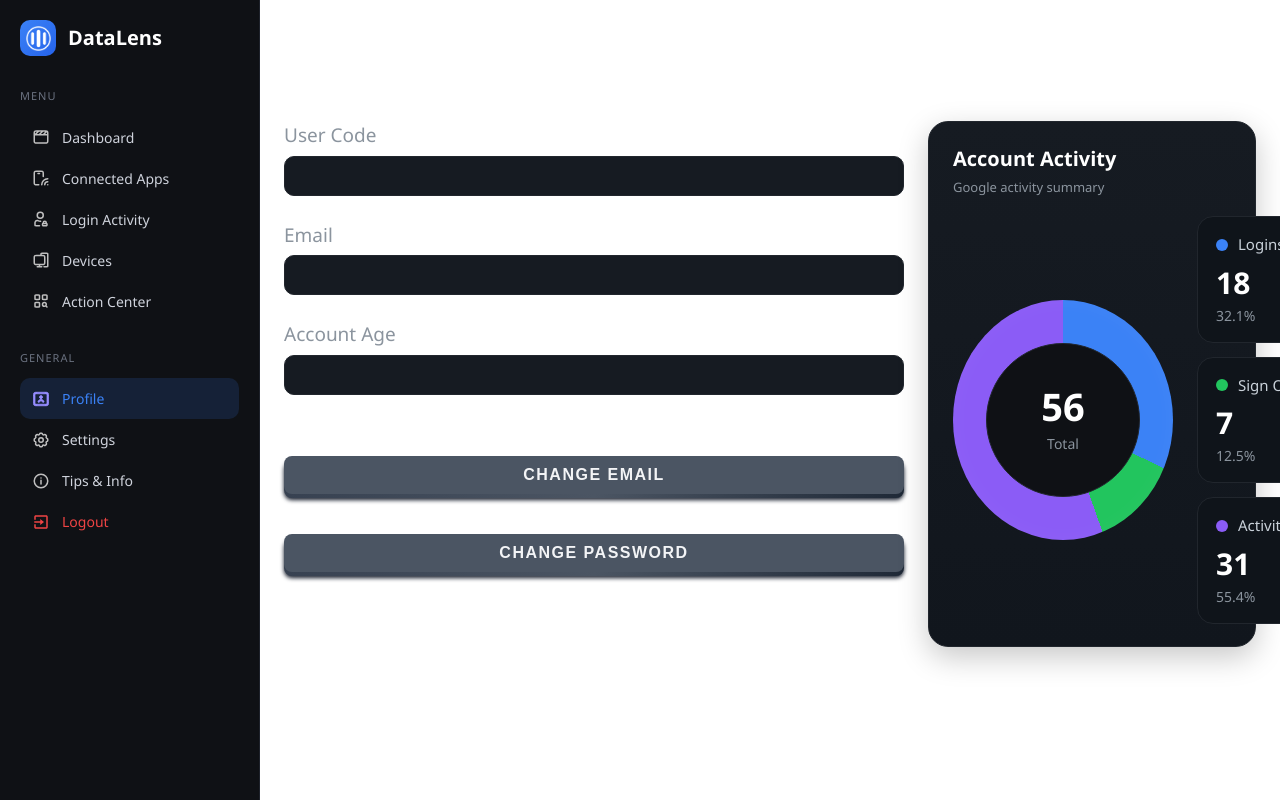
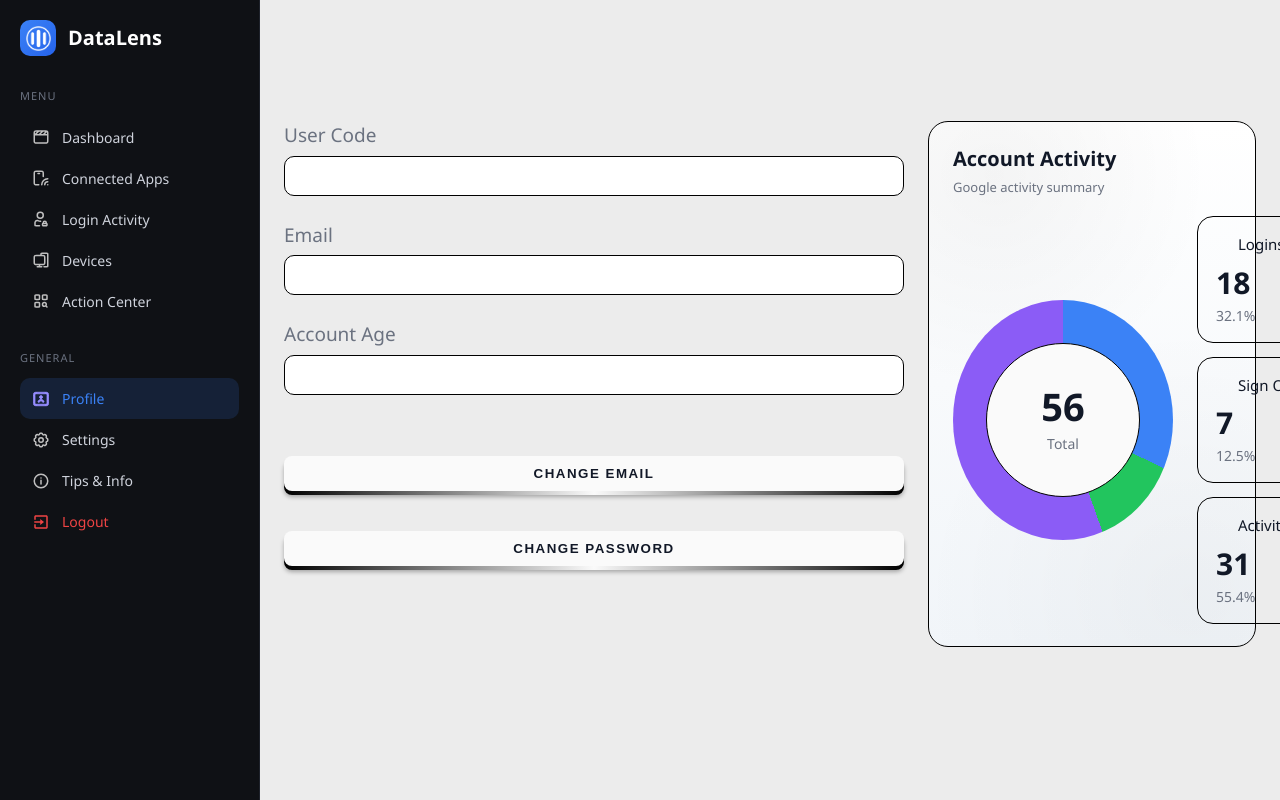
Before and after one commit to Saif-jaber/personal-data-privacy-dashboard, a React (Vite) app in the folder pdpd-dashboard/: page /profile in a window 1280 px wide. Built offline with nearby package versions, Linux system fonts and the light colour scheme; no server answers.

Commit message:
added the white ui almost done + fixed some ui bugs

```diff
--- a/pdpd-dashboard/src/components/Css/Dash.css
+++ b/pdpd-dashboard/src/components/Css/Dash.css
@@ -101,7 +101,7 @@
 /* ===== SUMMARY CARDS ===== */
 .summary-card {
   background: var(--card);
-  border-color: var(--border);
+  border: 1px solid var(--border);
   color: var(--text);
   padding: 12px 14px 14px;
   box-shadow: 0 6px 18px rgba(0, 0, 0, 0.142);
--- a/pdpd-dashboard/src/components/Css/ProfileActivityStats.css
+++ b/pdpd-dashboard/src/components/Css/ProfileActivityStats.css
@@ -1,11 +1,11 @@
 .profile-stats-card {
   width: 100%;
   min-width: 0;
-  background: linear-gradient(180deg, #161b22 0%, #11161d 100%);
-  border: 1px solid #21262d;
+  background: var(--stats-card-bg);
+  border: 1px solid var(--border);
   border-radius: 20px;
   padding: 22px 24px;
-  box-shadow: 0 10px 30px rgba(0, 0, 0, 0.22);
+  box-shadow: var(--shadow);
 }
 
 .profile-stats-header {
@@ -14,7 +14,7 @@
 
 .profile-stats-header h3 {
   margin: 0;
-  color: #ffffff;
+  color: var(--text);
   font-size: 20px;
   font-weight: 700;
 }
@@ -22,7 +22,7 @@
 .profile-stats-subtitle {
   display: inline-block;
   margin-top: 4px;
-  color: #8b949e;
+  color: var(--muted);
   font-size: 13px;
 }
 
@@ -33,6 +33,7 @@
   align-items: center;
 }
 
+/* ===== DONUT ===== */
 .profile-stats-chart-wrap {
   display: flex;
   justify-content: center;
@@ -46,15 +47,15 @@
   display: flex;
   align-items: center;
   justify-content: center;
-  box-shadow: inset 0 0 24px rgba(255, 255, 255, 0.04);
+  box-shadow: inset 0 0 24px var(--shadow-soft);
 }
 
 .profile-stats-donut-inner {
   width: 154px;
   height: 154px;
   border-radius: 50%;
-  background: #0f1115;
-  border: 1px solid #21262d;
+  background: var(--card);
+  border: 1px solid var(--border);
   display: flex;
   flex-direction: column;
   align-items: center;
@@ -62,7 +63,7 @@
 }
 
 .profile-stats-donut-inner span {
-  color: #ffffff;
+  color: var(--text);
   font-size: 38px;
   font-weight: 800;
   line-height: 1;
@@ -70,10 +71,11 @@
 
 .profile-stats-donut-inner small {
   margin-top: 8px;
-  color: #8b949e;
+  color: var(--muted);
   font-size: 14px;
 }
 
+/* ===== LEGEND ===== */
 .profile-stats-legend {
   width: 100%;
   display: grid;
@@ -82,8 +84,8 @@
 }
 
 .stats-item {
-  background: #0f141a;
-  border: 1px solid #21262d;
+  background: var(--card-secondary);
+  border: 1px solid var(--border);
   border-radius: 16px;
   padding: 16px 18px;
   min-width: 0;
@@ -93,7 +95,7 @@
   display: flex;
   align-items: center;
   gap: 10px;
-  color: #c9d1d9;
+  color: var(--text);
   font-size: 15px;
   margin-bottom: 10px;
 }
@@ -104,20 +106,21 @@
   border-radius: 50%;
 }
 
+/* keep colors for meaning (not theme) */
 .login-dot {
-  background: #3b82f6;
+  background: var(--blue);
 }
 
 .signout-dot {
-  background: #22c55e;
+  background: var(--green);
 }
 
 .activity-dot {
-  background: #8b5cf6;
+  background: var(--purple);
 }
 
 .stats-number {
-  color: #ffffff;
+  color: var(--text);
   font-size: 30px;
   font-weight: 800;
   line-height: 1.1;
@@ -125,10 +128,11 @@
 
 .stats-percent {
   margin-top: 6px;
-  color: #8b949e;
+  color: var(--muted);
   font-size: 14px;
 }
 
+/* ===== RESPONSIVE ===== */
 @media (max-width: 900px) {
   .profile-stats-content {
     grid-template-columns: 1fr;
--- a/pdpd-dashboard/src/index.css
+++ b/pdpd-dashboard/src/index.css
@@ -44,6 +44,7 @@ body,
   --analytics-bg: linear-gradient(135deg, #f8fafc, #e5e7eb);
   --analytics-text: #374151;
   --analytics-bar: rgba(0, 0, 0, 0.08);
+  --stats-card-bg: linear-gradient(180deg, #f8fafc 0%, #e5e7eb 100%);
 }
 
 .dark {
@@ -57,14 +58,24 @@ body,
   --analytics-bg: linear-gradient(135deg, #0a1f44, #0e2a66);
   --analytics-text: #c7d2fe;
   --analytics-bar: rgba(255, 255, 255, 0.15);
+  --row-hover: rgba(255, 255, 255, 0.06);
+  --stats-card-bg:
+    radial-gradient(circle at 20% 10%, rgba(255,255,255,0.04), transparent 40%),
+    radial-gradient(circle at 80% 90%, rgba(255,255,255,0.03), transparent 50%),
+    linear-gradient(180deg, #161b22 0%, #0f141a 100%);
 }
 
 /* LIGHT THEME */
 .light {
-  --bg: #ffffff;
+  --bg: #ececec;
   --text: #111827;
   --card: #fafafa;
-  --border: #e5e7eb;
+  --border: #000000;
+  --row-hover: rgba(0, 0, 0, 0.04);
+  --stats-card-bg:
+    radial-gradient(circle at 20% 10%, rgba(0,0,0,0.04), transparent 40%),
+    radial-gradient(circle at 80% 90%, rgba(0,0,0,0.03), transparent 50%),
+    linear-gradient(180deg, #ffffff 0%, #f1f5f9 100%);
 }
 
 /* APPLY TO WHOLE APP */
--- a/pdpd-dashboard/src/pages/Css/ProfilePage.css
+++ b/pdpd-dashboard/src/pages/Css/ProfilePage.css
@@ -1,12 +1,12 @@
 /* ================= BASE ================= */
 .account-page {
   width: 100%;
-  min-height: calc(100vh - 80px); /* keeps space for navbar/sidebar */
+  min-height: calc(100vh - 80px);
   font-family: "Segoe UI", system-ui, -apple-system, sans-serif;
-  color: #e6edf3;
+  color: var(--text);
   display: flex;
   flex-direction: column;
-  justify-content: center; /* vertical centering */
+  justify-content: center;
 }
 
 .profile-main-grid {
@@ -17,14 +17,13 @@
   align-items: start;
 }
 
-.profile-left-panel {
+.profile-left-panel,
+.profile-right-panel {
   width: 100%;
   min-width: 0;
 }
 
 .profile-right-panel {
-  width: 100%;
-  min-width: 0;
   display: flex;
 }
 
@@ -46,31 +45,27 @@
   width: 110px;
   height: 110px;
   border-radius: 50%;
-  background: #161b22;
+  background: var(--card);
   display: flex;
   align-items: center;
   justify-content: center;
   font-size: 36px;
   font-weight: 600;
-  color: #e6edf3;
-  border: 1px solid #21262d;
+  color: var(--text);
+  border: 1px solid var(--border);
 }
 
-.avatar-circle img{
+.avatar-circle img {
   width: 100%;
   height: 100%;
   object-fit: cover;
-}
-
-.profile-header-info {
-  min-width: 0;
 }
 
 .profile-header-info h1 {
   font-size: 26px;
   font-weight: 700;
   margin: 0 0 12px;
-  color: #ffffff;
+  color: var(--text);
 }
 
 .profile-actions {
@@ -88,7 +83,6 @@
   border: none;
   font-weight: 600;
   cursor: pointer;
-  transition: background 0.3s ease;
 }
 
 .btn-blue:hover {
@@ -96,18 +90,17 @@
 }
 
 .btn-blue-outline {
-  background: #161b22;
+  background: var(--card);
   color: #3b82f6;
   padding: 10px 18px;
   border-radius: 10px;
-  border: 1px solid #30363d;
+  border: 1px solid var(--border);
   font-weight: 600;
   cursor: pointer;
-  transition: background 0.3s ease, color 0.3s ease;
 }
 
 .btn-blue-outline:hover {
-  background: #1e242c;
+  background: var(--row-hover);
   color: #60a5fa;
 }
 
@@ -116,134 +109,56 @@
   width: 100%;
   display: flex;
   flex-direction: column;
-  gap: 25px; /* more space between inputs */
-}
-
-.form-field {
-  width: 100%;
+  gap: 25px;
 }
 
 .form-field label {
   font-size: 19px;
-  color: #8b949e;
+  color: var(--muted);
   margin-bottom: 6px;
   display: block;
 }
 
 .input-box {
-  background: #161b22;
-  border: 1px solid #21262d;
+  background: var(--input);
+  border: 1px solid var(--border);
   border-radius: 10px;
-  padding: 10px 14px;   /* smaller */
+  padding: 10px 14px;
   display: flex;
   align-items: center;
-  justify-content: flex-start;
-  color: #e6edf3;
+  color: var(--text);
   width: 100%;
-  min-height: 40px;     /* smaller height */
+  min-height: 40px;
 }
 
-/* ================= GREEN BUTTON STYLE ================= */
-.cssbuttons-io-button {
-  background: #16a34a;
-  color: white;
-  font-family: inherit;
-  padding: 0.35em;
-  padding-left: 1.2em;
-  font-size: 17px;
-  font-weight: 500;
-  border-radius: 0.9em;
-  border: none;
-  letter-spacing: 0.05em;
-  display: flex;
-  align-items: center;
-  overflow: hidden;
-  position: relative;
-  height: 2.8em;
-  padding-right: 3.3em;
-  cursor: pointer;
-  transition: background 0.3s;
-  width: 100%;
-  box-shadow: inset 0 0 0.8em -0.2em #15803d;
-}
-
-.cssbuttons-io-button:hover {
-  background: #22c55e;
-}
-
-.cssbuttons-io-button .icon {
-  background: #166534;
-  margin-left: 1em;
-  position: absolute;
-  display: flex;
-  align-items: center;
-  justify-content: center;
-  height: 2.2em;
-  width: 2.2em;
-  border-radius: 0.7em;
-  box-shadow: 0.1em 0.1em 0.6em 0.1em #14532d;
-  right: 0.3em;
-  transition: all 0.3s;
-}
-
-.cssbuttons-io-button .icon svg {
-  width: 1.1em;
-  transition: transform 0.3s;
-  color: #ffffff;
-}
-
-.cssbuttons-io-button:hover .icon {
-  width: calc(100% - 0.6em);
-}
-
-.cssbuttons-io-button:hover .icon svg {
-  transform: translateX(0.1em);
-}
-
-.cssbuttons-io-button:active .icon {
-  transform: scale(0.95);
-}
-
-
-/* ================= PUSHABLE UPDATE BUTTON ================= */
-
+/* ================= PUSH BUTTON ================= */
 .pushable {
   position: relative;
   background: transparent;
-  padding: 0;
   border: none;
   cursor: pointer;
-  outline-offset: 4px;
-  -webkit-tap-highlight-color: rgba(0, 0, 0, 0);
   width: 100%;
   margin-top: 40px;
 }
 
 .pushable .shadow {
   position: absolute;
-  top: 0;
-  left: 0;
-  height: 100%;
-  width: 100%;
-  background: #111827; /* deep shadow */
+  inset: 0;
+  background: rgba(0, 0, 0, 0.3);
   border-radius: 8px;
   filter: blur(2px);
   transform: translateY(2px);
-  transition: transform 600ms cubic-bezier(0.3, 0.7, 0.4, 1);
 }
 
 .pushable .edge {
   position: absolute;
-  top: 0;
-  left: 0;
-  height: 100%;
-  width: 100%;
+  inset: 0;
   border-radius: 8px;
   background: linear-gradient(
     to right,
-    #374151 0%,
-    #4b5563 50%,
-    #1f2937 100%
+    var(--border),
+    var(--card),
+    var(--border)
   );
 }
 
@@ -251,33 +166,19 @@
   display: block;
   position: relative;
   border-radius: 8px;
-  background: #4b5563; /* main gray */
+  background: var(--card);
   padding: 10px 32px;
-  color: #f3f4f6;
+  color: var(--text);
   font-weight: 600;
   text-transform: uppercase;
   letter-spacing: 1.5px;
-  font-size: 1rem;
   transform: translateY(-4px);
-  transition: transform 600ms cubic-bezier(0.3, 0.7, 0.4, 1);
   text-align: center;
 }
 
 .pushable:active .front {
   transform: translateY(-2px);
-  transition: transform 34ms;
 }
-
-.pushable:active .shadow {
-  transform: translateY(1px);
-  transition: transform 34ms;
-}
-
-.pushable:focus:not(:focus-visible) {
-  outline: none;
-}
-
-
 
 /* ================= RESPONSIVE ================= */
 @media (max-width: 1100px) {
```
Also changed, not shown: pdpd-dashboard/src/pages/Css/Action.css (+16 -16 lines), pdpd-dashboard/src/pages/Css/Devices.css (+22 -20 lines), pdpd-dashboard/src/pages/Css/LoginActivity.css (+25 -26 lines), pdpd-dashboard/src/pages/Css/SecurityTipsPage.css (+33 -25 lines).
